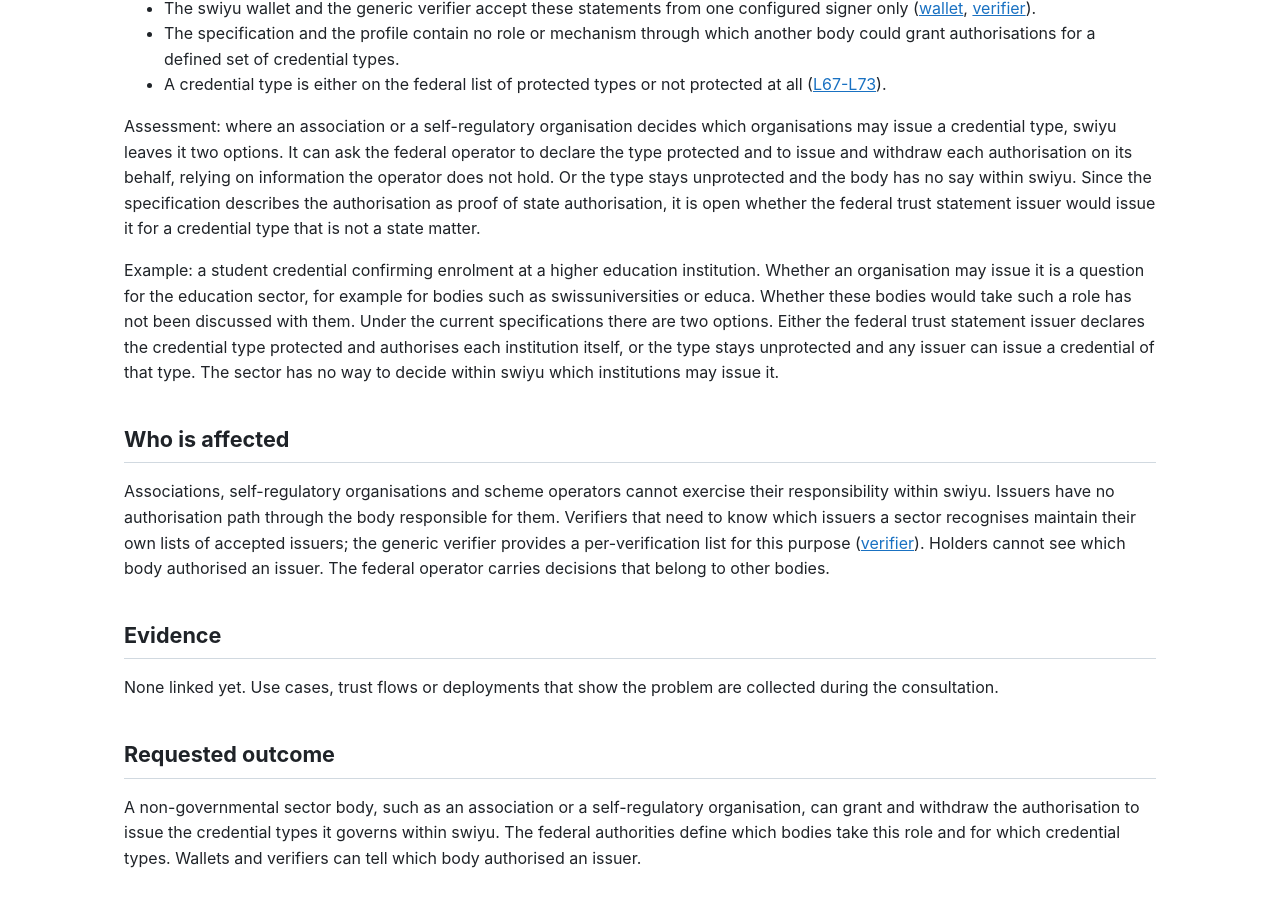
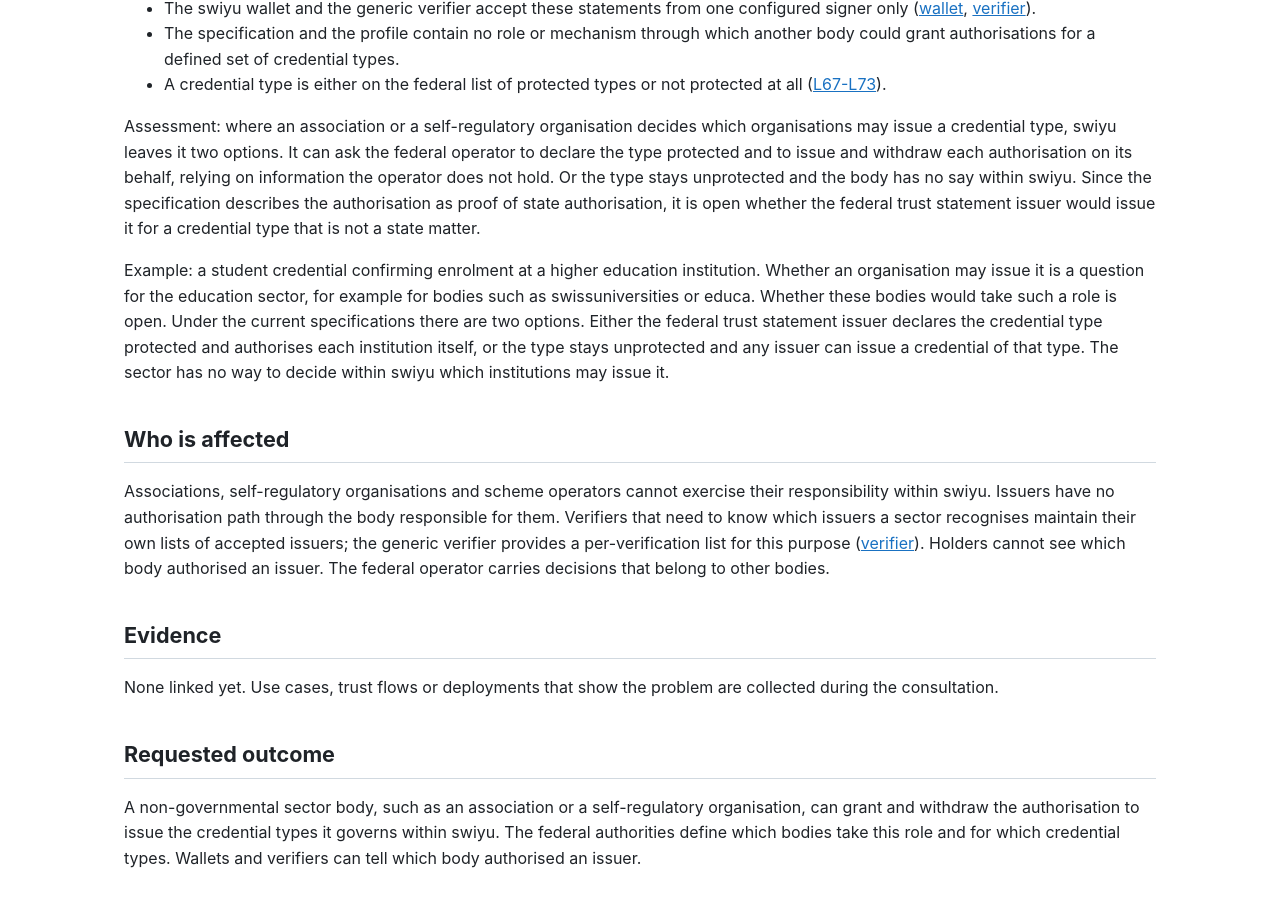
Before and after one commit to DIDAS-swiss/swiyu-change-requests, a Jekyll site: the page built from proposals/CR-DIDAS-0001-sectoral-issuer-authorization.md, in a window 1280 px wide and 900 px high, scrolled down 1592 px. Built offline with Jekyll 4.4.1, drawn with Linux system fonts in a browser that asks for light colours.

Commit message:
CR-DIDAS-0001: mark the role of the example bodies as open

```diff
--- a/proposals/CR-DIDAS-0001-sectoral-issuer-authorization.md
+++ b/proposals/CR-DIDAS-0001-sectoral-issuer-authorization.md
@@ -77,7 +77,7 @@ issue it for a credential type that is not a state matter.
 Example: a student credential confirming enrolment at a higher education
 institution. Whether an organisation may issue it is a question for the
 education sector, for example for bodies such as swissuniversities or educa.
-Whether these bodies would take such a role has not been discussed with them.
+Whether these bodies would take such a role is open.
 Under the current specifications there are two options. Either
 the federal trust statement issuer declares the credential type protected and
 authorises each institution itself, or the type stays unprotected and any
```
